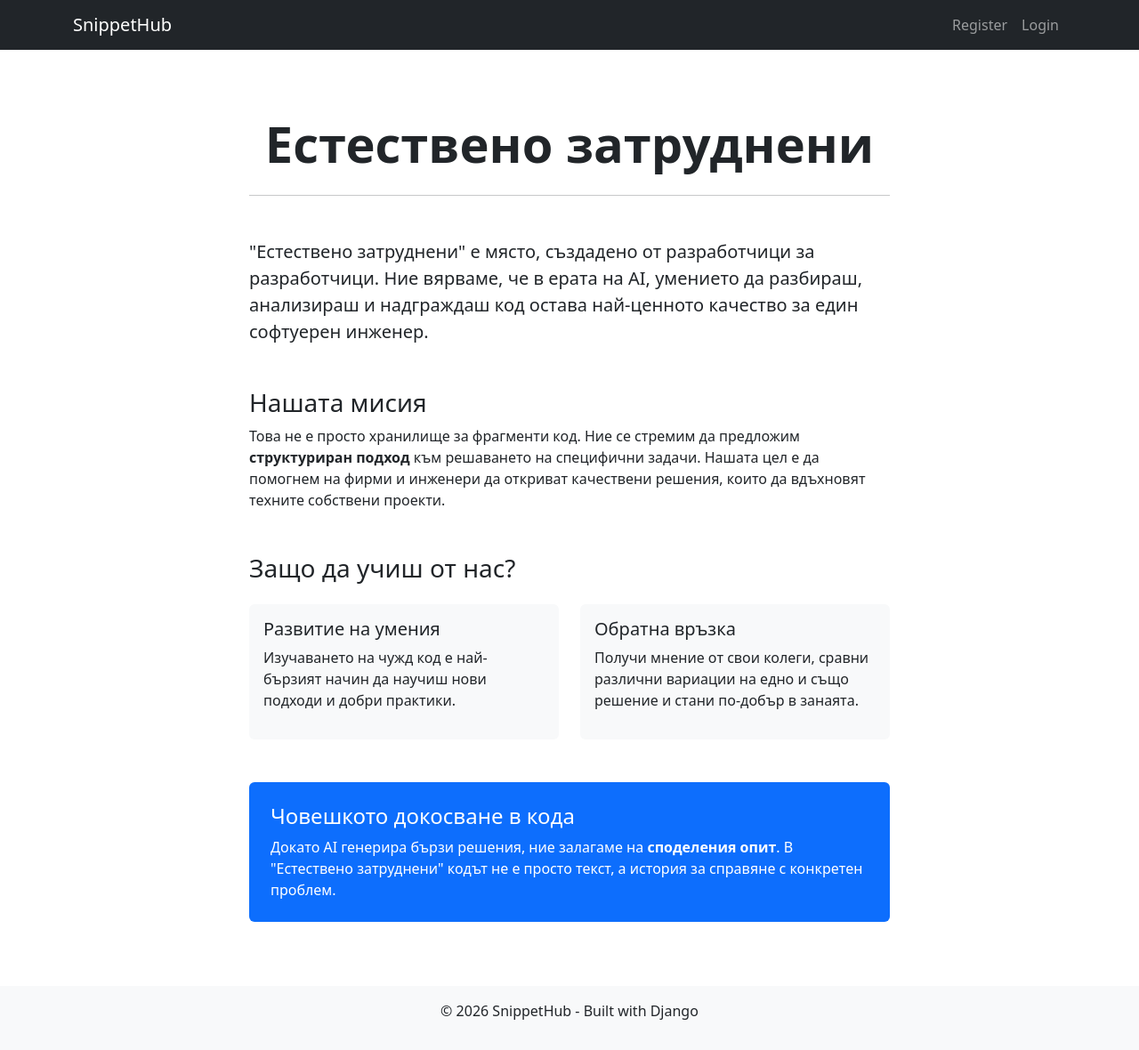
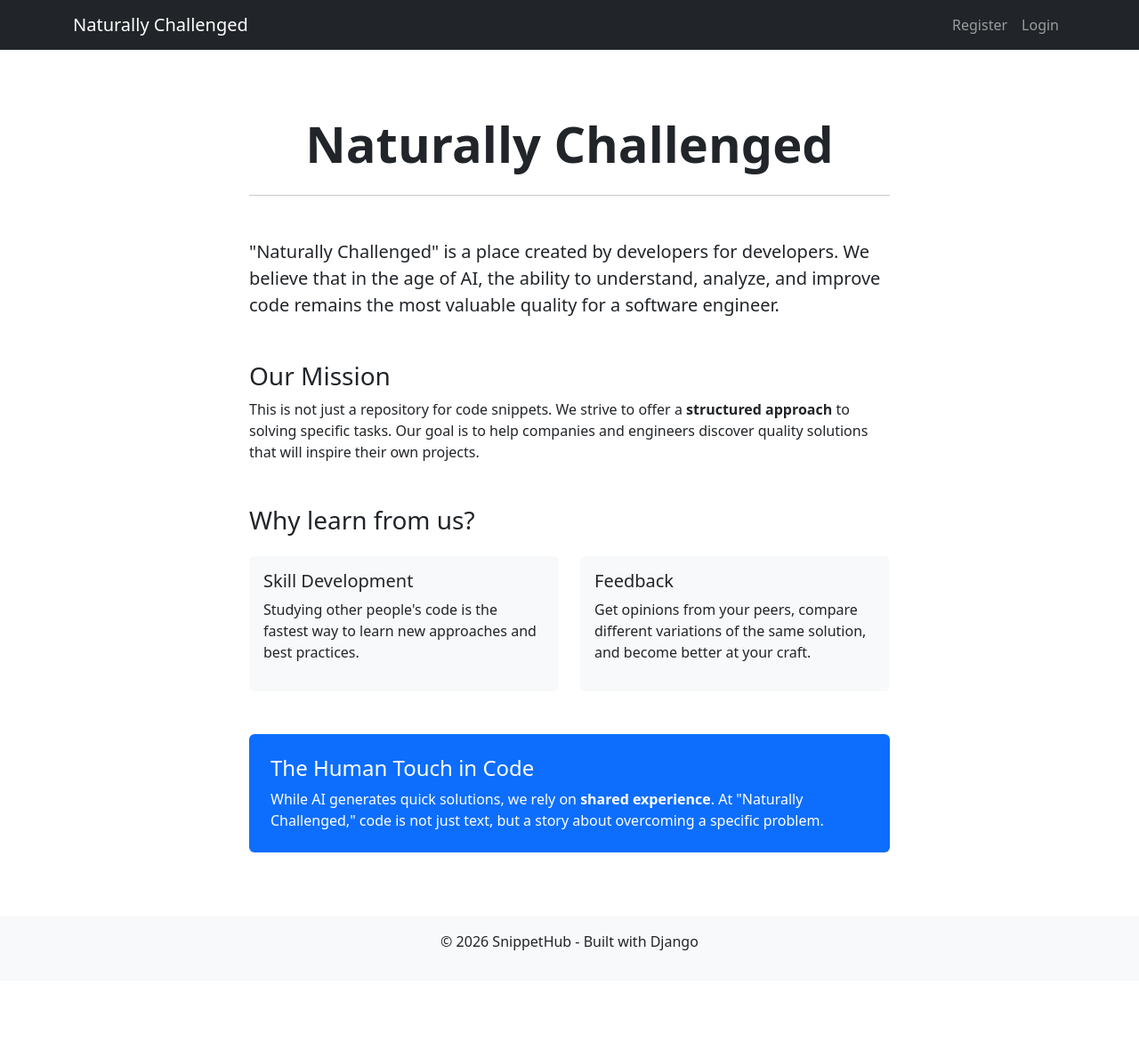
Before and after one commit to StefanKraev/Naturally-Challenged, a Django app: page /snippets/about/ in a window 1280 px wide. Shown: the whole page at 89% size. After the commit the page ends 1068 px from the top, so only its background shows below. Run offline with Django 5.2, Linux system fonts and the light colour scheme.

Commit message:
Fixed some design issues.

```diff
--- a/code_snippets/templates/about.html
+++ b/code_snippets/templates/about.html
@@ -1,49 +1,49 @@
 {% extends 'base.html' %}
 
-{% block title %}About | Естествено затруднени{% endblock %}
+{% block title %}About | Naturally Challenged{% endblock %}
 
 {% block content %}
 <div class="container py-5">
     <div class="row justify-content-center">
         <div class="col-lg-8">
-            <h1 class="display-4 fw-bold text-center mb-4">Естествено затруднени</h1>
+            <h1 class="display-4 fw-bold text-center mb-4">Naturally Challenged</h1>
             <hr class="mb-5">
 
             <div class="lead mb-4">
                 <p>
-                    <strong>"Естествено затруднени"</strong> е място, създадено от разработчици за разработчици.
-                    Ние вярваме, че в ерата на AI, умението да разбираш, анализираш и надграждаш код остава най-ценното качество за един софтуерен инженер.
+                    <strong>"Naturally Challenged"</strong> is a place created by developers for developers.
+                    We believe that in the age of AI, the ability to understand, analyze, and improve code remains the most valuable quality for a software engineer.
                 </p>
             </div>
 
-            <h3 class="mt-5">Нашата мисия</h3>
+            <h3 class="mt-5">Our Mission</h3>
             <p>
-                Това не е просто хранилище за фрагменти код. Ние се стремим да предложим <strong>структуриран подход</strong>
-                към решаването на специфични задачи. Нашата цел е да помогнем на фирми и инженери да откриват качествени
-                решения, които да вдъхновят техните собствени проекти.
+                This is not just a repository for code snippets. We strive to offer a <strong>structured approach</strong>
+                to solving specific tasks. Our goal is to help companies and engineers discover quality
+                solutions that will inspire their own projects.
             </p>
 
-            <h3 class="mt-5">Защо да учиш от нас?</h3>
+            <h3 class="mt-5">Why learn from us?</h3>
             <div class="row mt-4">
                 <div class="col-md-6">
                     <div class="card h-100 border-0 bg-light p-3">
-                        <h5>Развитие на умения</h5>
-                        <p>Изучаването на чужд код е най-бързият начин да научиш нови подходи и добри практики.</p>
+                        <h5>Skill Development</h5>
+                        <p>Studying other people's code is the fastest way to learn new approaches and best practices.</p>
                     </div>
                 </div>
                 <div class="col-md-6">
                     <div class="card h-100 border-0 bg-light p-3">
-                        <h5>Обратна връзка</h5>
-                        <p>Получи мнение от свои колеги, сравни различни вариации на едно и също решение и стани по-добър в занаята.</p>
+                        <h5>Feedback</h5>
+                        <p>Get opinions from your peers, compare different variations of the same solution, and become better at your craft.</p>
                     </div>
                 </div>
             </div>
 
             <div class="mt-5 p-4 bg-primary text-white rounded">
-                <h4 class="text-white">Човешкото докосване в кода</h4>
+                <h4 class="text-white">The Human Touch in Code</h4>
                 <p class="mb-0">
-                    Докато AI генерира бързи решения, ние залагаме на <strong>споделения опит</strong>.
-                    В "Естествено затруднени" кодът не е просто текст, а история за справяне с конкретен проблем.
+                    While AI generates quick solutions, we rely on <strong>shared experience</strong>.
+                    At "Naturally Challenged," code is not just text, but a story about overcoming a specific problem.
                 </p>
             </div>
         </div>
--- a/code_snippets/templates/all_snippets.html
+++ b/code_snippets/templates/all_snippets.html
@@ -1,4 +1,6 @@
 {% extends 'base.html' %}
+
+{% block title %}All Snippets | Naturally Challenged{% endblock %}
 
 {% block content %}
 <div class="container mt-5">
@@ -23,7 +25,7 @@
                 <div class="card-body">
                     <h5 class="card-title">{{ snippet.title }}</h5>
                     <p class="text-muted">Category: {{ snippet.category.name }}</p>
-                    <p>Автор: {{ snippet.developer.username }}</p>
+                    <p>Author: {{ snippet.developer.username }}</p>
                     <hr>
                     <pre><code>{{ snippet.content|truncatechars:100 }}</code></pre>
                 </div>
--- a/code_snippets/templates/base.html
+++ b/code_snippets/templates/base.html
@@ -3,14 +3,14 @@
 <head>
     <meta charset="UTF-8">
     <meta name="viewport" content="width=device-width, initial-scale=1.0">
-    <title>{% block title %}My Snippet App{% endblock %}</title>
+    <title>{% block title %}Naturally Challenged{% endblock %}</title>
     <link href="https://cdn.jsdelivr.net/npm/bootstrap@5.3.0/dist/css/bootstrap.min.css" rel="stylesheet">
 </head>
 <body>
 
     <nav class="navbar navbar-expand-lg navbar-dark bg-dark">
         <div class="container">
-            <a class="navbar-brand" href="{% url 'home' %}">SnippetHub</a>
+            <a class="navbar-brand" href="{% url 'home' %}">Naturally Challenged</a>
             <div class="navbar-nav">
             {% if user.is_authenticated %}
                 <a class="nav-link" href="{% url 'create_snippet' %}">Create Snippet</a>
--- a/code_snippets/templates/home.html
+++ b/code_snippets/templates/home.html
@@ -1,11 +1,11 @@
 {% extends 'base.html' %}
 
-{% block title %}Home | SnippetHub{% endblock %}
+{% block title %}Home | Naturally Challenged{% endblock %}
 
 {% block content %}
 <div class="p-5 mb-4 bg-light rounded-3">
     <div class="container-fluid py-5">
-        <h1 class="display-5 fw-bold">Welcome to SnippetHub</h1>
+        <h1 class="display-5 fw-bold">Welcome to Naturally Challenged</h1>
         <p class="col-md-8 fs-4">Store, organize, and share your code snippets efficiently with our Django-powered platform.</p>
         <button class="btn btn-primary btn-lg" type="button">Get Started</button>
     </div>
--- a/code_snippets/templates/my_snippets.html
+++ b/code_snippets/templates/my_snippets.html
@@ -1,4 +1,5 @@
 {% extends 'base.html' %}
+{% block title %}My Snippets | Naturally Challenged{% endblock %}
 
 {% block content %}
 <div class="container mt-5">
--- a/code_snippets/views.py
+++ b/code_snippets/views.py
@@ -15,7 +15,8 @@ def register(request):
     if request.method == 'POST':
         form = UserCreationForm(request.POST)
         if form.is_valid():
-            form.save()
+            user = form.save()
+            login(request, user)
             messages.success(request, 'Account created successfully!')
             return redirect('home')
     else:
```
Also changed, not shown: code_snippets/templates/create_snippet.html (+4 -3 lines).
